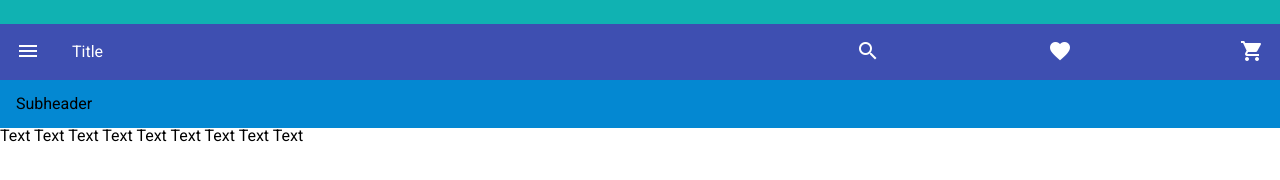
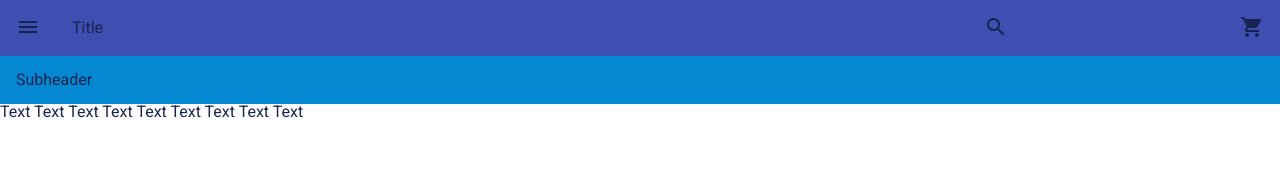
Before and after one commit to SerkanSipahi/material.honey.glass, a website: page packages/appshell/index.html in a window 1280 px wide. Drawn offline with nearby package versions, Linux system fonts and the light colour scheme; files that its build step writes are made by us from their sources.

Commit message:
refactor; cleanup

```diff
--- a/packages/appshell/css/styles.css
+++ b/packages/appshell/css/styles.css
@@ -39,6 +39,9 @@
 
     --key-lines :  16px;
     --fixed-width: 56px;
+
+    --global-color: #172351;
+    --global-fontsize: 16px;
 }
 
 /**
@@ -68,9 +71,11 @@
 }
 
 /** Reset **/
-body {
+html {
     margin: 0;
     padding: 0;
+    color: var(--global-color);
+    font-size: var(--global-fontsize);
 }
 
 /** Font Family **/
@@ -88,23 +93,31 @@ com-subheader {
 
 /** Display **/
 com-header,
-com-subheader,
-com-statusheader{
+com-subheader{
     display: flex;
     align-items: center;
 }
 
 /** Components **/
 
-com-statusheader {
-    height: var(--height-24px);
-    background-color: var(--color-24px);
-}
-
 com-header {
     height: var(--height-56px);
     background-color: var(--color-56px);
-    font-size: 16px;
+}
+
+com-subheader {
+    height: var(--height-48px);
+    background-color: var(--color-48px);
+}
+
+com-icon {}
+com-list {}
+
+com-listitem{}
+
+/** Compositions (components) **/
+
+com-header {
 
     h1 { width: 35vw }
 
@@ -113,12 +126,11 @@ com-header {
     com-icon[name="menu"]{ order: 0 }
     com-icon[name="search"]{ order: 2 }
     com-icon[name="favorite"]{ order: 3 }
-    com-icon[name="shopping-cart"]{ order: 4 }
+    com-icon[name="shopping_cart"]{ order: 4 }
 
     com-icon, h1 {
         flex-shrink:1;
         flex-grow:1;
-        color: white;
     }
 
     /** Dimension burger **/
@@ -130,16 +142,7 @@ com-header {
 
     com-icon[name="search"],
     com-icon[name="favorite"],
-    com-icon[name="shopping-cart"]{
+    com-icon[name="shopping_cart"]{
         text-align: right;
     }
 }
-
-com-subheader {
-    height: var(--height-48px);
-    background-color: var(--color-48px);
-}
-
-com-icon {}
-com-list {}
-com-listitem{}
--- a/packages/appshell/index.html
+++ b/packages/appshell/index.html
@@ -15,51 +15,44 @@
         <link rel="stylesheet" type="text/css" href="./assets/styles.css">
         <link href="https://fonts.googleapis.com/icon?family=Material+Icons" rel="stylesheet">
         <link href='http://fonts.googleapis.com/css?family=Roboto' rel='stylesheet' type='text/css'>
-
-
-
     </head>
     <body>
-        <com-statusheader>
-
-        </com-statusheader>
         <com-header>
             <h1>Title</h1>
             <com-icon name="menu"><i class="icons">menu</i></com-icon>
             <com-icon name="search"><i class="icons">search</i></com-icon>
-            <com-icon name="favorite"><i class="icons">favorite</i></com-icon>
-            <com-icon name="shopping-cart"><i class="icons">shopping_cart</i></com-icon>
+            <com-icon name="shopping_cart"><i class="icons">shopping_cart</i></com-icon>
         </com-header>
 
+        <!--
+        https://material.io/guidelines/components/subheaders.html
+        -->
         <com-subheader>
             Subheader
         </com-subheader>
 
         <!--
-        https://material.io/guidelines/components/subheaders.html#subheaders-list-subheaders
+        https://material.io/guidelines/components/lists.html#lists-specs
         -->
+        <!-- Single-Line -->
         <com-list>
-            <com-listitem icon="a" type="small">Text</com-listitem>
-            <com-listitem icon="b" type="small">Text</com-listitem>
-            <com-listitem icon="c" type="small">Text</com-listitem>
+            <com-listitem icon="a" line="single">Text</com-listitem>
+            <com-listitem icon="b" line="single">Text</com-listitem>
+            <com-listitem icon="c" line="single">Text</com-listitem>
         </com-list>
 
-        <!--
-        https://material.io/guidelines/components/subheaders.html#subheaders-menu-subheaders
-        -->
+        <!-- Two-Lines -->
         <com-list>
-            <com-listitem icon="a" type="big">Text</com-listitem>
-            <com-listitem icon="b" type="big">Text</com-listitem>
-            <com-listitem icon="c" type="big">Text</com-listitem>
+            <com-listitem icon="a" line="single">Text</com-listitem>
+            <com-listitem icon="b" line="single">Text</com-listitem>
+            <com-listitem icon="c" line="single">Text</com-listitem>
         </com-list>
 
-        <!--
-        https://material.io/guidelines/components/subheaders.html#subheaders-grid-subheaders
-        -->
+        <!-- Three-Lines -->
         <com-list>
-            <com-listitem src="./a/b.png" type="grid">Text</com-listitem>
-            <com-listitem src="./a/b.png" type="grid">Text</com-listitem>
-            <com-listitem src="./a/b.png" type="grid">Text</com-listitem>
+            <com-listitem src="./a/b.png" line="three">Text</com-listitem>
+            <com-listitem src="./a/b.png" line="three">Text</com-listitem>
+            <com-listitem src="./a/b.png" line="three">Text</com-listitem>
         </com-list>
 
     </body>
```
